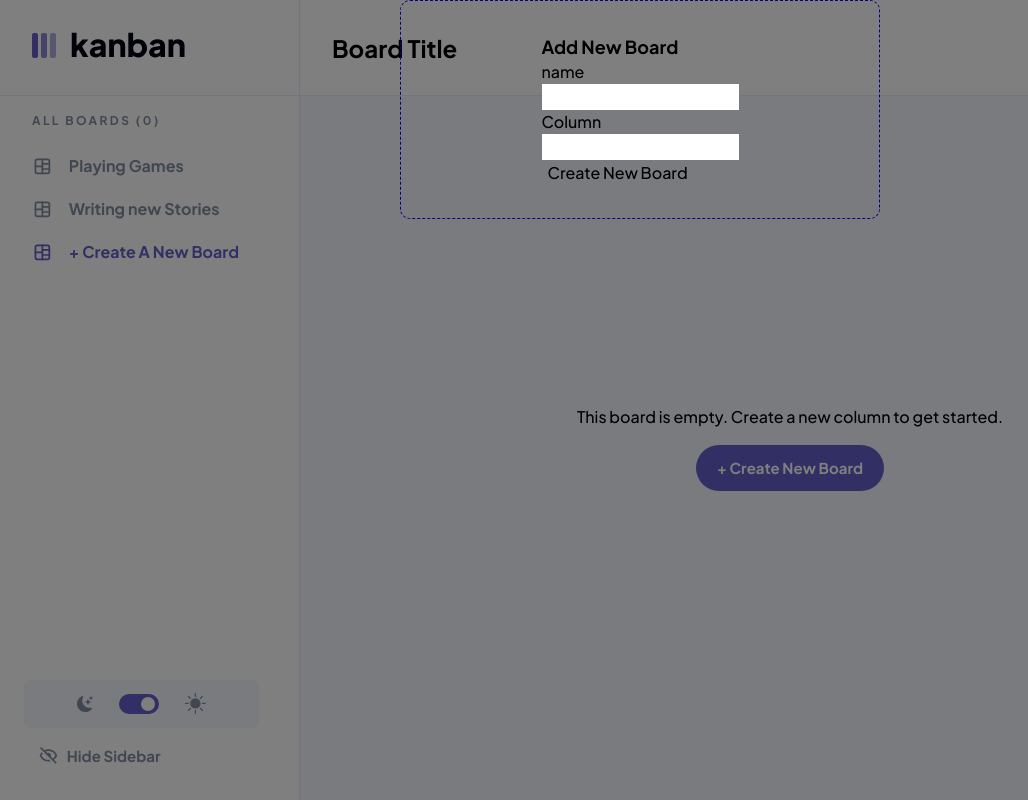
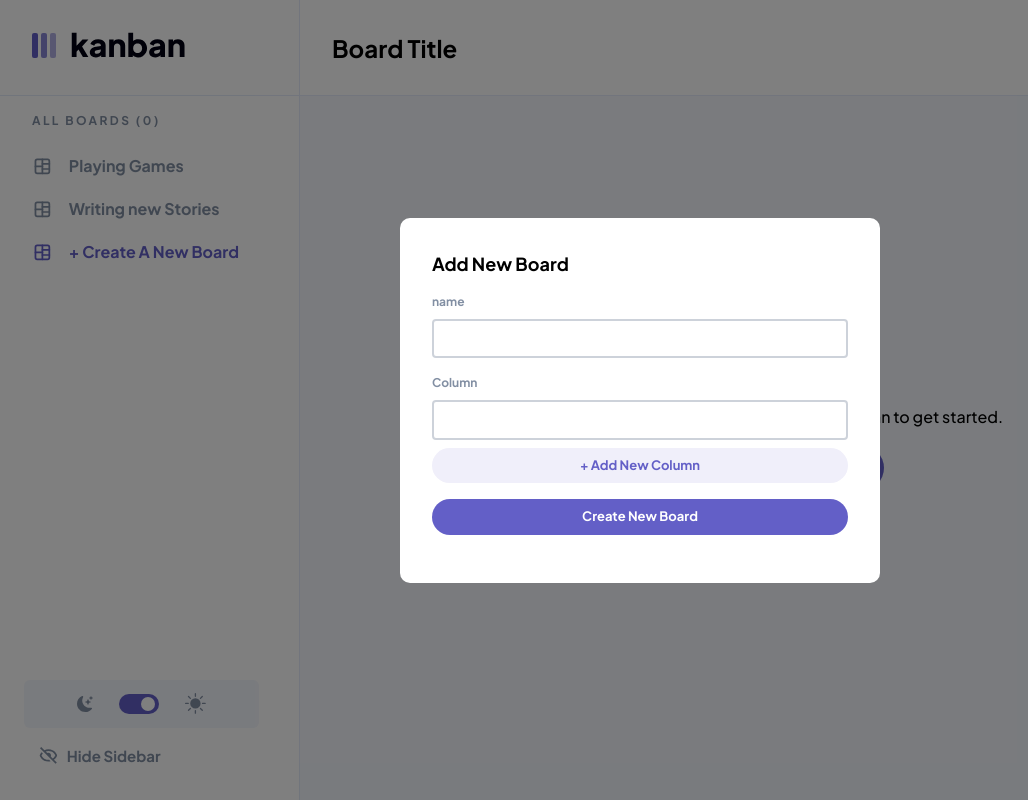
Before and after one commit to 0xmbadr/task-management-app, a React (Vite) app: page / in a window 1280 px wide. Both pictures are taken after a click on the element "+ Create New Board". Shown: the top 800 px of the page, without its empty margins (0-1028 px from the left). Built offline with nearby package versions, Linux system fonts and the light colour scheme.

Commit message:
[SCSS] add style to modal.

```diff
--- a/src/components/Modals/AddBoard.tsx
+++ b/src/components/Modals/AddBoard.tsx
@@ -1,25 +1,34 @@
+import Button from '../standard/Button';
 import Modal from '../standard/Modal';
 
 const AddBoard = () => {
   return (
     <Modal>
-      <form>
-        <div>
+      <form className="AddNew">
+        <div className="AddNew__heading">
           <h2>Add New Board</h2>
         </div>
-        <div>
-          <p>name</p>
-          <label>
-            <input />
+        <div className="AddNew__wrapper">
+          <p className="AddNew__subtitle">name</p>
+          <label className="AddNew__label">
+            <input type="text" />
           </label>
         </div>
-        <div>
-          <p>Column</p>
-          <label>
-            <input />
+        <div className="AddNew__wrapper">
+          <p className="AddNew__subtitle">Column</p>
+          <label className="AddNew__label">
+            <input type="text" />
           </label>
+
+          <Button small colorTheme style={{ marginTop: '0.5rem' }}>
+            + Add New Column
+          </Button>
         </div>
-        <button>Create New Board</button>
+        <div className="AddNew__wrapper">
+          <Button small type="submit">
+            Create New Board
+          </Button>
+        </div>
       </form>
     </Modal>
   );
--- a/src/components/standard/Button.tsx
+++ b/src/components/standard/Button.tsx
@@ -3,13 +3,25 @@ interface ButtonProps {
   children?: JSX.Element | string;
   onClick?: () => void;
   small?: boolean;
+  colorTheme?: boolean;
+  style?: React.CSSProperties;
 }
-const Button = ({ children, onClick, small, type }: ButtonProps) => {
+const Button = ({
+  children,
+  onClick,
+  small,
+  type,
+  colorTheme,
+  style,
+}: ButtonProps) => {
   return (
     <button
       type={type ? type : 'button'}
       onClick={onClick}
-      className={`Button ${small ? 'Button--small' : ''}`}>
+      className={`Button ${small ? 'Button--small' : ''}  ${
+        colorTheme ? 'Button--theme' : ''
+      }`}
+      style={style}>
       {children}
     </button>
   );
--- a/src/styles/abstracts/_mixins.scss
+++ b/src/styles/abstracts/_mixins.scss
@@ -3,3 +3,20 @@
     @content;
   }
 }
+
+
+@mixin inputStandard {
+  & input,
+  & textArea {
+    background: transparent;
+    color: color(title);
+    font-size: $font-13;
+    padding: $margin-tiny $margin-small;
+    border-radius: 4px;
+    border: 2px solid $mediumGrayOpacity;
+    transition: border .2s ease;
+    &:focus-visible {
+      border-color: $darkBlue;
+    }
+  }
+}
--- /dev/null
+++ b/src/styles/components/modals/_addNew.scss
@@ -0,0 +1,35 @@
+.AddNew {
+    text-align: left;
+    width: 100%;
+    // display: flex;
+    // flex-direction: column;
+    @include inputStandard;
+
+
+    &__heading {
+        margin-bottom: $margin-small;
+    }
+
+    &__wrapper {
+        width: 100%;
+        margin-bottom: $margin-small;
+        display: flex;
+        flex-direction: column;
+    }
+
+    &__subtitle {
+        font-size: $font-12;
+        font-weight: bold;
+        color: getColor(subTitle);
+        margin-bottom: $margin-tiny;
+    }
+
+    &__label {
+        // width: 100%;
+        display: flex;
+
+        & input {
+          width: 100%;
+        }
+    }
+}
--- a/src/styles/components/standard/_button.scss
+++ b/src/styles/components/standard/_button.scss
@@ -12,4 +12,18 @@
     &:focus-visible {
         outline: 2px solid #dd9951;
     }
+
+    &--small {
+        font-size: $font-13;
+        padding:$margin-tiny $margin-small;
+    }
+
+    &--theme {
+        border-radius: 20px;
+        color:$darkBlue;
+        background: getColor(addButton);
+        &:hover {
+            opacity: .9;
+        }
+    }
 }
--- a/src/styles/components/standard/_modal.scss
+++ b/src/styles/components/standard/_modal.scss
@@ -2,6 +2,7 @@
     width: 100%;
     height: 100%;
     background-color: $overlay;
+    display: flex;
     top: 0;
     left: 0;
     position: fixed;
@@ -21,11 +22,10 @@
     max-width: 30rem;
     max-height: 100%;
     border-radius: 10px;
-    background: color(main);
-    color: color(title);
+    background: getColor(main);
+    color: getColor(title);
     padding: $margin-large;
     animation: fadeIn .3s ease;
-    border: 1px darkblue dashed;
     &__close {
         display: none;
         position: absolute;
--- a/src/styles/main.scss
+++ b/src/styles/main.scss
@@ -16,6 +16,7 @@
 
 @import './components/standard/button';
 @import './components/standard/modal';
+@import './components/modals/addNew';
 @import './components/launch';
 @import './components/sideNav';
 @import './components/board';
```
